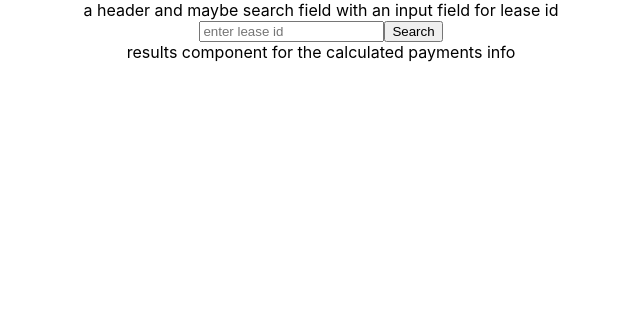
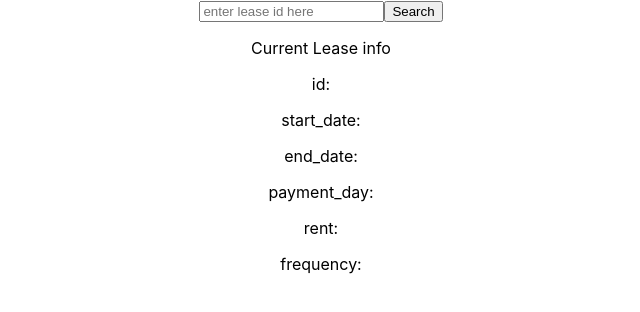
Before and after one commit to AlphaCarinae/lease_payments, a React (Create React App) app: page / in a window 1280 px wide. Shown: the top 312 px of the page, without its empty margins (319-959 px from the left). Built offline with nearby package versions, Linux system fonts and the light colour scheme.

Commit message:
working data fetch and component communication

```diff
--- a/src/App.js
+++ b/src/App.js
@@ -3,14 +3,30 @@ import Search from './components/Search'
 import Results from './components/Results'
 import './App.css';
 
+
+ // Keeping the lease info that comes back from search in the parent component
+
 class App extends Component {
+
+  constructor() {
+    super();
+    this.state = {
+      currentLease: {}
+    }
+  }
+  // the function to be passed on to Search for updating the currentLease info
+  updateLease(obj) {
+    this.setState(obj)
+  }
+
   render() {
     return (
       <div className="App">
-      a header and maybe search field with an input field for lease id
-      <Search />
-      results component for the calculated payments info
-      <Results />
+      {/*a header and maybe search field with an input field for lease id*/}
+      <Search {...this.state} updateLease={this.updateLease.bind(this)}/>
+      {/*results component for the calculated payments info*/}
+      <Results {...this.state} />
+
       </div>
     );
   }
--- a/src/components/Results.js
+++ b/src/components/Results.js
@@ -2,10 +2,19 @@ import React, { Component } from 'react';
 
 
 class Results extends Component {
+
   render() {
+    const { currentLease } = this.props;
     return (
-      <div class="results">
-
+      <div className="results">
+        <p>Current Lease info </p>
+        <p></p>
+        <p>id: {currentLease.id}</p>
+        <p>start_date: {currentLease.start_date}</p>
+        <p>end_date: {currentLease.end_date}</p>
+        <p>payment_day: {currentLease.payment_day}</p>
+        <p>rent: {currentLease.rent}</p>
+        <p>frequency: {currentLease.frequency}</p>
       </div>
 
     )
--- a/src/components/Search.js
+++ b/src/components/Search.js
@@ -6,16 +6,30 @@ class Search extends Component {
   constructor() {
     super();
     this.state ={
-      currentLease: {},
+      leaseId: ""
     }
+    this._handleInput = this._handleInput.bind(this);
+    this._handleSubmit = this._handleSubmit.bind(this);
   }
+// update state based on input lease id
+  _handleInput(event) {
+    this.setState({leaseId: event.target.value});
+  }
+// request update when the form is submitted/ search button pressed
+  _handleSubmit(event) {
+    event.preventDefault();
+    this.fetchLease();
+  }
+// function for retrieving lease info based on id
+  fetchLease() {
+    const leaseURL = "https://hiring-task-api.herokuapp.com/v1/leases/";
 
-  fetchLease(id) {
-    const leaseURL = "https://hiring-task-api.herokuapp.com/v1/leases/";
-    let leaseId = id;
-    axios.get(leaseURL + leaseId).then( (results) => {
+    axios.get(leaseURL + this.state.leaseId).then( (results) => {
       console.log(results);
-    })
+      this.props.updateLease({currentLease: results.data})
+    }).catch( error => console.log(error) );
+
+
   }
 
 
@@ -23,9 +37,9 @@ class Search extends Component {
 
   render() {
     return (
-      <div class="search">
-        <form class="" >
-          <input type="number" name="" value="" placeholder="enter lease id"></input>
+      <div className="search">
+        <form className="" onSubmit={this._handleSubmit}>
+          <input type="number" name="" value={this.state.leaseId} placeholder="enter lease id here" onChange={this._handleInput}></input>
           <button type="submit" name="button">Search</button>
         </form>
       </div>
```
Also changed, not shown: 1 other file (tests, documents, lock files or other folders).
